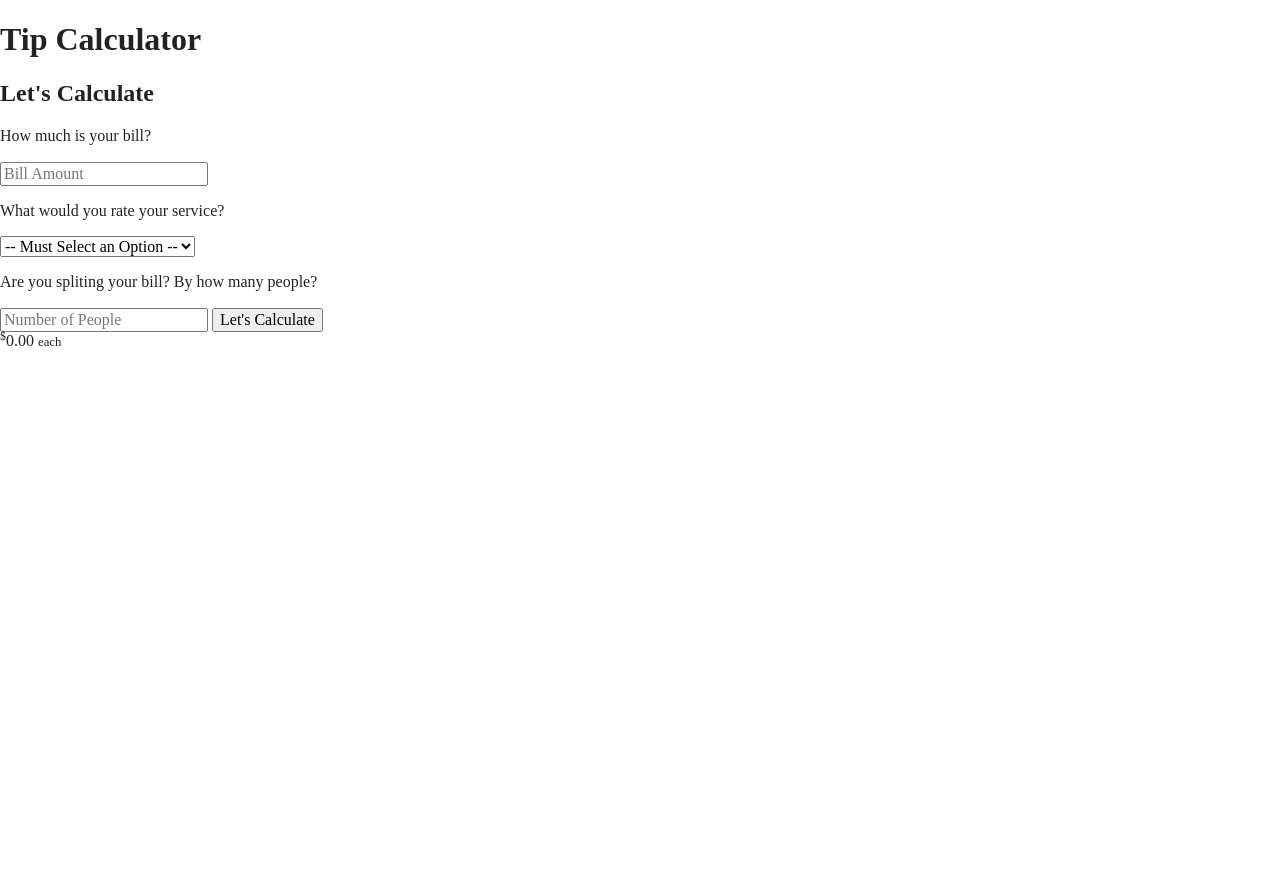
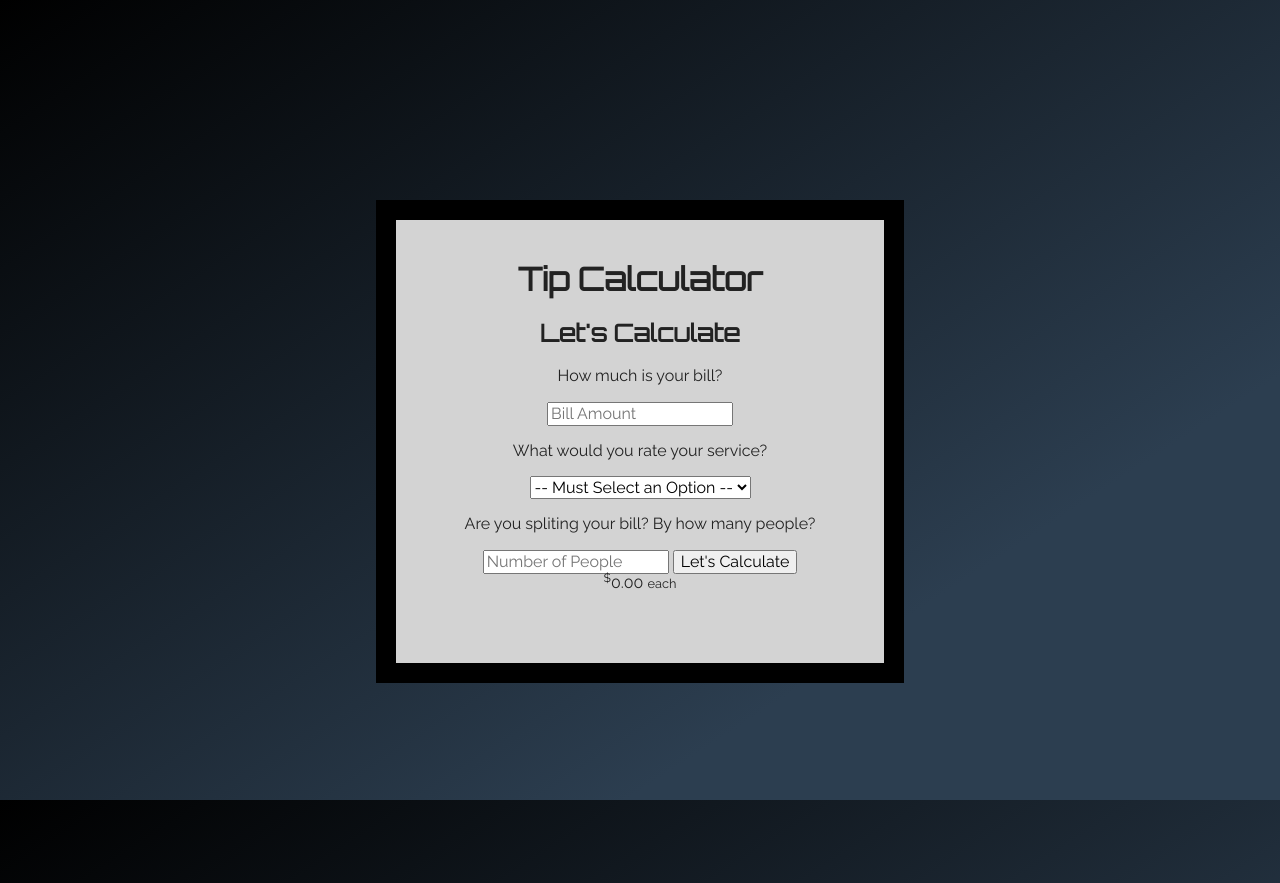
Before and after one commit to nath248/tip-calculator-javascript, a website built with Parcel: page index.html in a window 1280 px wide. Before the commit the page ends 800 px from the top, so only its background shows below. Built offline with nearby package versions, Linux system fonts and the light colour scheme.

Commit message:
Add style and fonts

```diff
--- a/css/main.css
+++ b/css/main.css
@@ -86,6 +86,28 @@ textarea {
 /* ==========================================================================
    Author's custom styles
    ========================================================================== */
+
+body {
+  background-color: #000000;
+  background-image: linear-gradient(147deg, #000000 0%, #2c3e50 74%);
+  background-attachment: fixed;
+  font-family: 'Raleway', sans-serif;
+}
+
+.container {
+  height: 45%;
+  width: 35%;
+  margin: 200px auto;
+  padding: 20px 20px 70px 20px;
+  text-align: center;
+  background-color: #D3D3D3;
+  border: 20px solid black;
+}
+
+h1, h2 {
+  font-family: 'Orbitron', sans-serif;
+}
+
 
 /* ==========================================================================
    Helper classes
--- a/index.html
+++ b/index.html
@@ -18,6 +18,8 @@
 
   <link rel="stylesheet" href="css/normalize.css">
   <link rel="stylesheet" href="css/main.css">
+  <link rel="preconnect" href="https://fonts.gstatic.com">
+  <link href="https://fonts.googleapis.com/css2?family=Orbitron&family=Raleway&display=swap" rel="stylesheet">
 
   <meta name="theme-color" content="#fafafa">
 </head>
```
